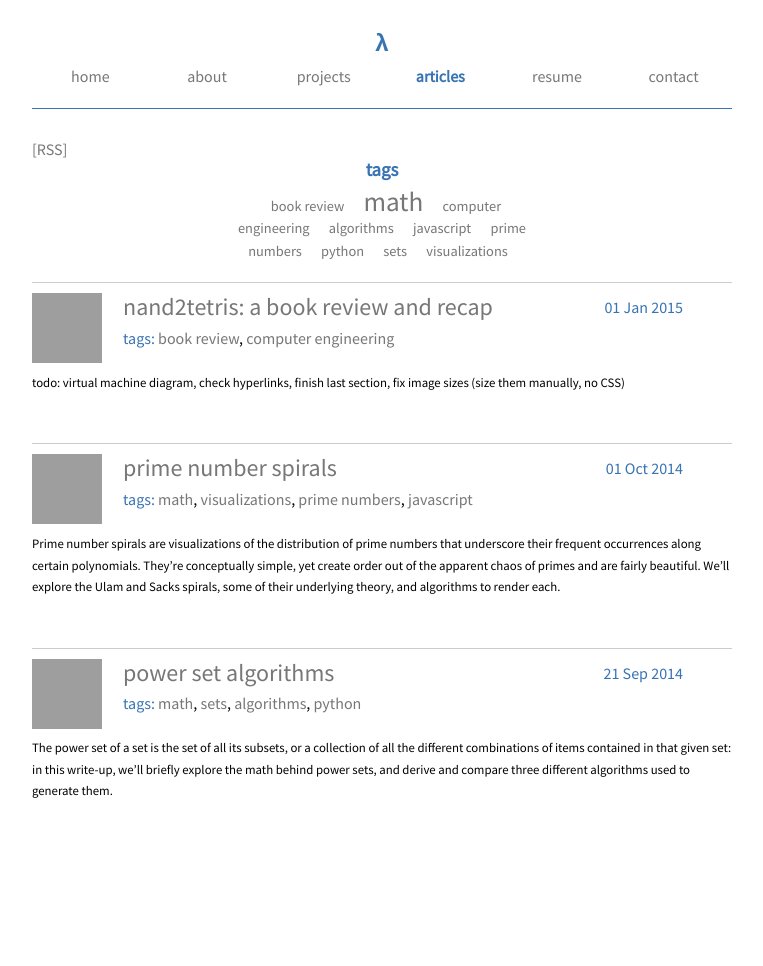
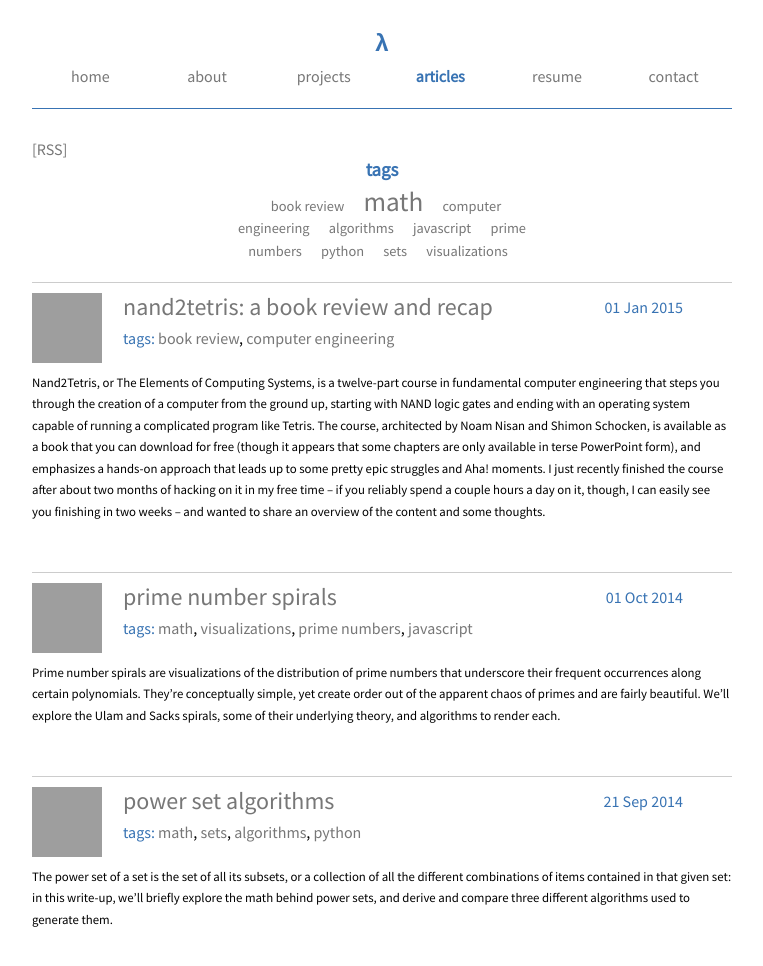
Before and after one commit to sevko/sevko.github.io, a Jekyll site: the page built from articles/index.html, in a window 1280 px wide, cut to the strip 0-990 px from the top of the page. Shown: the top 966 px of the strip, without its empty margins (258-1021 px from the left). Built offline with Jekyll 4.4.1, drawn with Linux system fonts in a browser that asks for light colours; before the commit the page ends 900 px from its top, so only the background shows below that; grey boxes are pictures that could not be loaded.

Commit message:
Complete my nand2tetris review.
_posts/2015-01-01-nand-2-tetris.md
	-Complete my review of nand2tetris: add a final paragraph to the
	"review and advice" section, and clean up some existing prose.

```diff
--- a/_posts/2015-01-01-nand-2-tetris.md
+++ b/_posts/2015-01-01-nand-2-tetris.md
@@ -12,19 +12,17 @@
   - computer engineering
 ---
 
-todo: virtual machine diagram, check hyperlinks, finish last section, fix image sizes (size them manually, no CSS)
-
 # what is Nand2Tetris?
 [Nand2Tetris](http://www.nand2tetris.org/), or *The Elements of Computing Systems*, is a twelve-part course in
 fundamental computer engineering that steps you through the creation of a computer from the ground up, starting with
-NAND logic gates and ending with an operating system capable of running a Tetris implementation. The course,
+NAND logic gates and ending with an operating system capable of running a complicated program like Tetris. The course,
 architected by [Noam Nisan](http://www.cs.huji.ac.il/~noam/) and [Shimon Schocken](http://shimonschocken.com/), is
 available as a [book](http://www.amazon.com/The-Elements-Computing-Systems-Principles/dp/0262640686) that you can
 download for [free](http://www1.idc.ac.il/tecs/plan.html) (though it appears that some chapters are only available in
-terse PowerPoint form). The book emphasises a hands-on approach without *too* much hand holding, which leads up to some
-pretty epic struggles and *Aha!* moments. I just recently finished the course after about two months of hacking on it
-in my free time -- if you reliably spend a couple hours a day on it, though, I can easily see you finishing in two
-weeks -- and wanted to share an overview of the content and some thoughts.
+terse PowerPoint form), and emphasizes a hands-on approach that leads up to some pretty epic struggles and *Aha!*
+moments. I just recently finished the course after about two months of hacking on it in my free time -- if you reliably
+spend a couple hours a day on it, though, I can easily see you finishing in two weeks -- and wanted to share an
+overview of the content and some thoughts.
 
 ![The cover of The Elements of Computing Systems.]({% static book.png %})
 
@@ -130,6 +128,8 @@
 wheel if they build their language around the same virtual machine, instead leaving that problem to the virtual machine
 maintainers.
 
+![A simple diagram of a virtual machine.]({% static virtual_machine.png %})
+
 Anyway, the *Hack* virtual machine wraps its assembly language in a simple, stack-based interface. We implement the
 IR-to-assembly compiler, which becomes tricky once we involve things like stack frames. Sample code looks like:
 
@@ -183,8 +183,8 @@
 steering, as the authors underscore the *suggested* (though probably always the way you'd want to go anyway) approach to
 implementing the next stage of the computer, but with nothing in the way of concrete implementations -- this encourages
 the reader to wet their feet and, in true hacker fashion, build the thing on their own. The software package that ships
-with the course is entirely bug-free, and the emulators are both user-friendly and robust; one might expect that by
-default, but you'd be surprised..
+with the course is entirely bug-free, and the emulators are both user-friendly and robust (these things are easy to
+take for granted...).
 
 An enormous amount of thought was clearly invested in the structure of the course. The various components of the *Hack*
 system have perfectly coupled interrelationships, and your work up to any single point almost magically helps you
@@ -194,12 +194,25 @@
 
 Another nice bit about Nand2Tetris is that it has much to offer to people at various skill levels. I entered the
 course having never written a line of assembly, nor did I have much knowledge about compilers and virtual machines, but
-I did have a reasonable amount of software engineering experience and at least a vague understanding of the
+I *did* have a reasonable amount of software engineering experience and at least a vague understanding of the
 aforementioned components: the course ended up perfect, though I suspect that it's mostly aimed at people in my
 situation. Still, I can see it being useful even to greybeards with a nuanced knowledge of architectures, compilers,
 and operating systems, simply because it does such a good job of tying them all together in a *single coherent
-project*. I can imagine myself giving it another pass a couple of years from now, taking each of the projects farther
+project*. I can imagine myself giving it another pass a couple of years from now, taking each of the projects further
 and refreshing myself on the overview it provides.
+
+Finally, the course is lightweight: the book comes in at just under 300 pages, and that's with *twelve* sections that
+collectively cover all of the vital components of a rudimentary computer. As a result, it doesn't delve terribly far
+into any one of them; you won't implement many elementary chips, the authors intentionally skip over involved
+problems like hardware multiplication, the computer won't have a filesystem, you won't come anywhere near hardware
+acceleration, networking isn't covered, and the high-level language you develop is highly limited (both in syntax and
+functionality). That's the point. *The Elements of Computing Systems* tries to provide a general introduction to each
+component and a coherent project that ties them all together -- it's not the place to go for an immersive foray
+into any of them. On the upside, it underscore a wealth of questions which you're then encouraged to explore on your
+own.
+
+Taking some notes ([I did](https://github.com/sevko/portfolio/tree/develop/books/nand2tetris/notes)) for future
+reference might be a good idea while you read.
 
 N2T is, in my opinion, a high quality must-read for software engineers. Can't recommend it enough.
 
@@ -211,6 +224,10 @@
 and the compilers require some engineering acumen to implement cleanly -- plus, it might be nice to have a vague
 understanding of all the various components of a computer's hardware and software going into the course, so that it
 clarifies and refines your understanding of the various moving parts instead of simply introducing a bunch of
-theretofore unheard-of concepts that, as a result, might be difficult to appreciate.
+theretofore unheard-of concepts that, as a result, might be difficult to appreciate. I hope someone proves me wrong,
+though!
 
-## questions left open
+## vim syntax files
+As a complete aside, you'll work with a number of ad-hoc languages throughout the course: *HDL*, *Hack* assembly,
+*Hack* virtual machine language, and *Jack*. I'm a Vim user and got a little tired of the lack of syntax highlighting,
+so wrote up a [minimalist plugin](https://github.com/sevko/vim-nand2tetris-syntax) to provide it.
```
